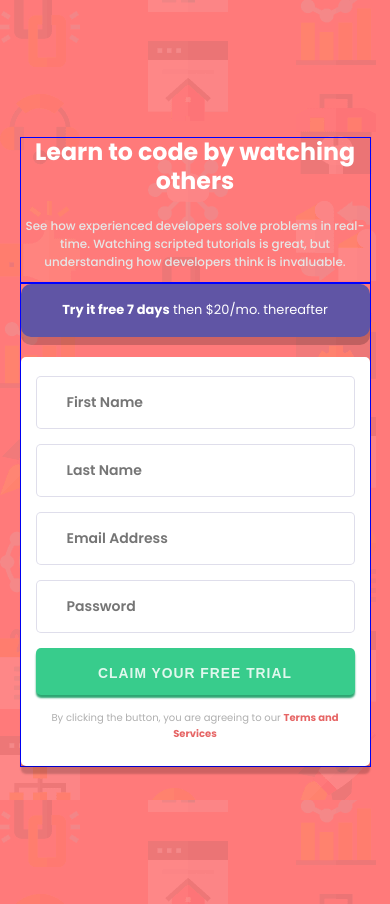
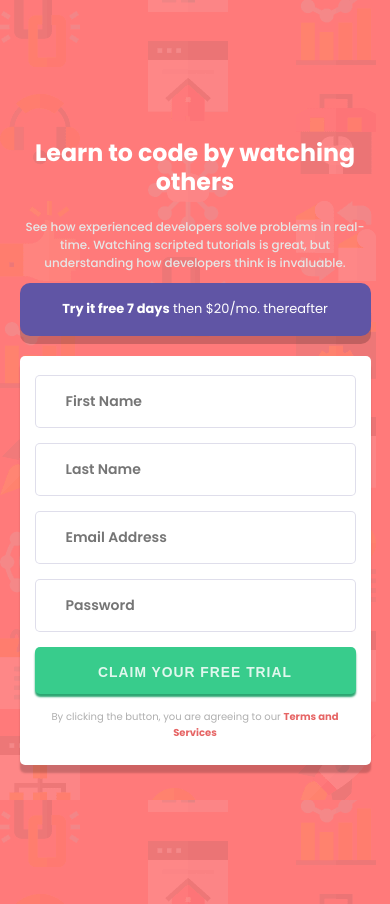
Before and after one commit to Victor-Eduardo-art/component-signup-form, a plain HTML site: page index.html in a window 390 px wide. Drawn offline with Linux system fonts and the light colour scheme.

Commit message:
terminei de escrever o README.mde melhorei o codigo

```diff
--- a/css/style.css
+++ b/css/style.css
@@ -45,16 +45,20 @@ main {
 
 .signup .titulo-form {
    border-radius: 10px;
-   color: #FFF;
    background-color: hsl(248, 32%, 49%);
    display: flex;
    justify-content: center;
    align-items: center;
-   font-size: clamp(10px, 8px + 0.5vw , 20px);
-   font-weight: 100;
+
    padding: 20px 0px;
    margin-bottom: 20px;
    box-shadow: 0px 8px 0px rgba(0, 0, 0, 0.192);
+}
+
+.signup .titulo-form h2 {
+   font-size: clamp(10px, 8px + 0.5vw , 20px);
+   font-weight: 100;
+   color: #FFF;
 }
 
 .signup b {
@@ -158,10 +162,6 @@ main {
       margin: 0px;
    }
 
-   .borda {
-      border: 1px solid blue;
-   }
-
    main {
       flex-direction: column;
       align-items: center;
@@ -198,6 +198,9 @@ main {
 
    .signup .titulo-form {
       text-align: center;
+   }
+
+   .signup .titulo-form h2 {
       font-size: clamp(10px, 11px + 0.5vw , 30px);
       word-wrap: break-word;
    }
--- a/index.html
+++ b/index.html
@@ -13,15 +13,17 @@
   <header></header>
 
   <main>
-    <section class="descricao borda">
+    <section class="descricao">
       <h1>Learn to code by watching others</h1>
 
       <p>See how experienced developers solve problems in real-time. Watching scripted tutorials is great,
       but understanding how developers think is invaluable.</p>
     </section>
 
-    <section class="signup borda">
-      <div class="titulo-form"><span><b>Try it free 7 days</b> then $20/mo. thereafter</span></div>
+    <section class="signup">
+      <div class="titulo-form">
+        <h2><b>Try it free 7 days</b> then $20/mo. thereafter</h2>
+      </div>
 
       <div class="form">
         <div class="container-input">
```
Also changed, not shown: screenshot/screenShot.png (added), 1 other file.
